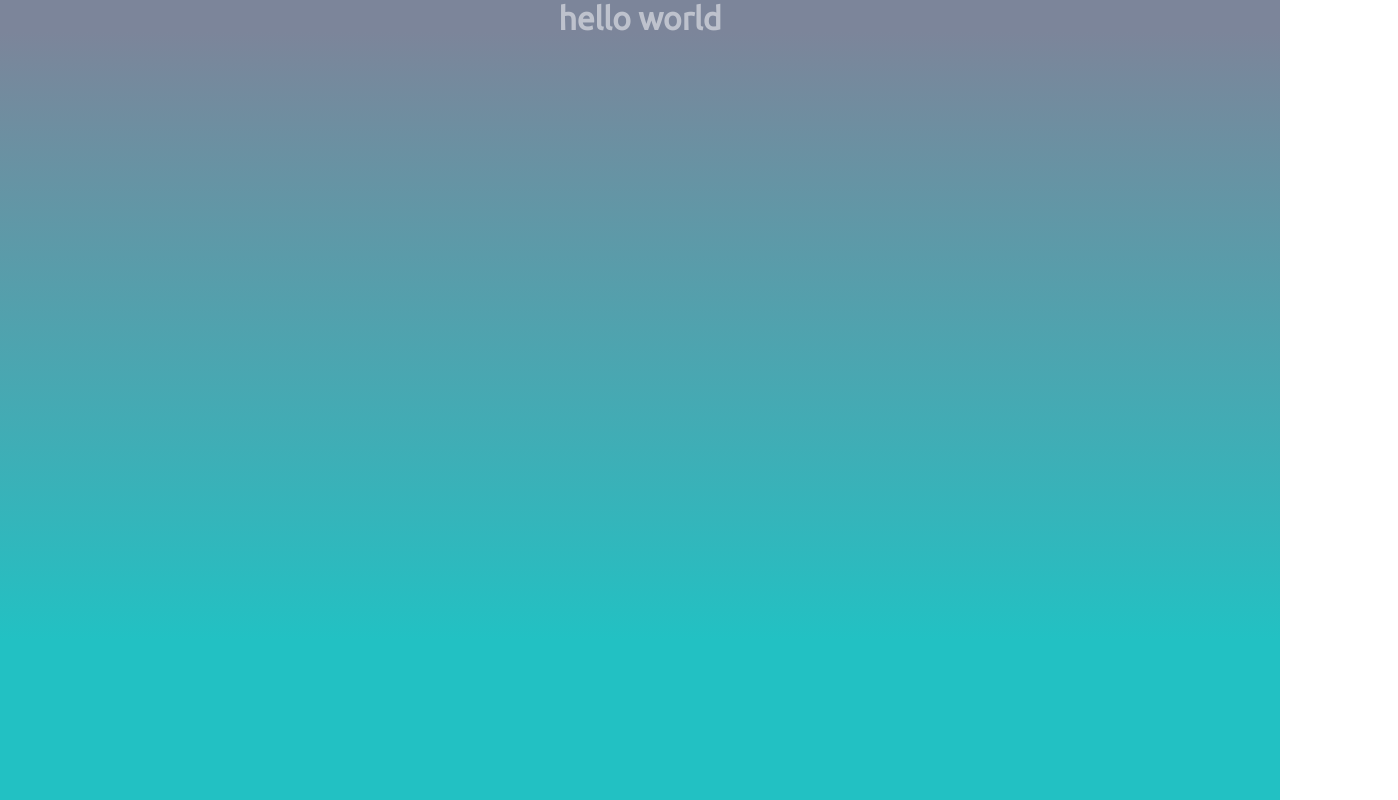
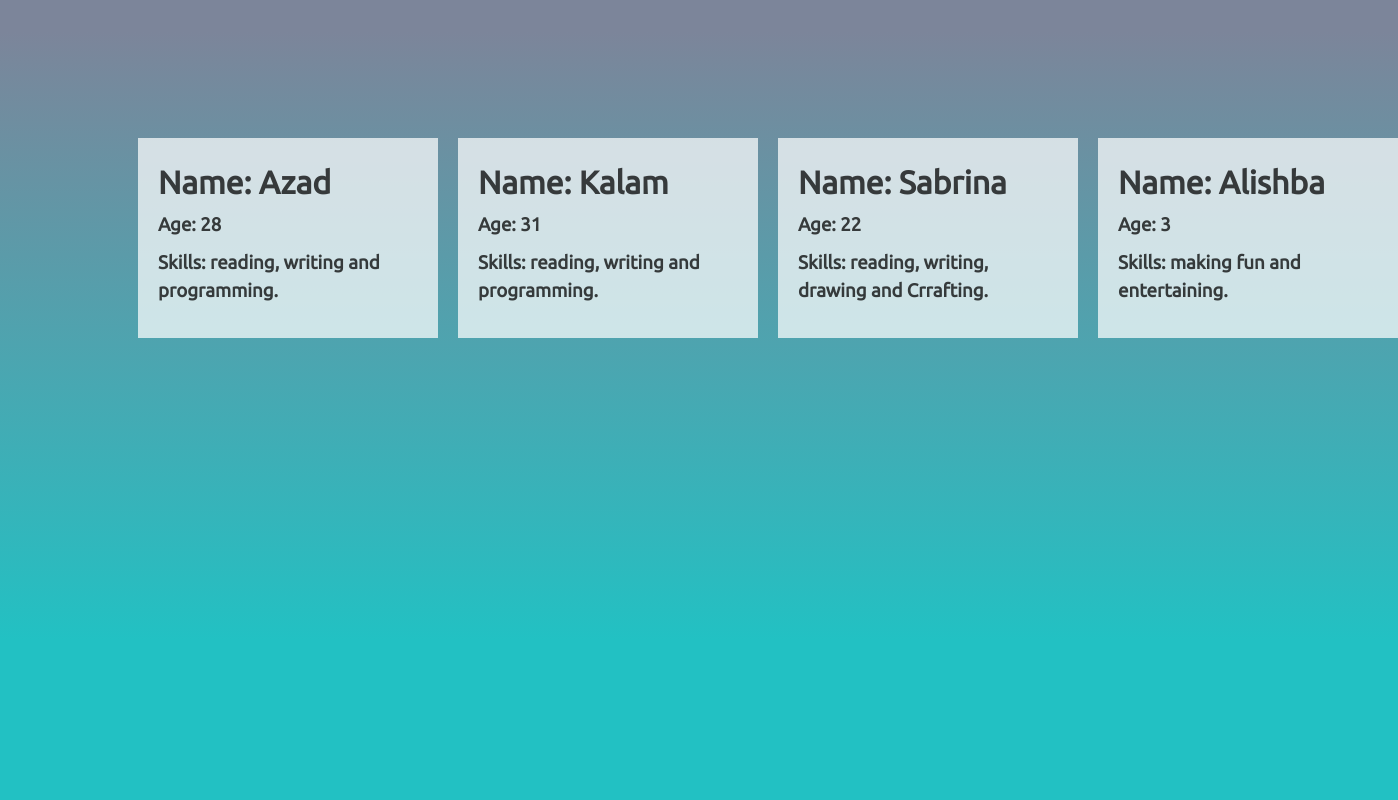
Before and after one commit to AbulKalamAZ/react-redux, a React (Create React App) app: page / in a window 1280 px wide. Shown: the whole page, 1398 px wide, since content can reach past the window. Built offline with nearby package versions, Linux system fonts and the light colour scheme.

Commit message:
props and list rendering covered

```diff
--- a/src/App.js
+++ b/src/App.js
@@ -1,12 +1,46 @@
 import React from "react";
 import "./App.scss";
 
-function App() {
-  return (
-    <div className="App">
-      <h1>hello world</h1>
-    </div>
-  );
+import User from "./components/user/User";
+
+class App extends React.Component {
+  state = {
+    users: [
+      {
+        name: "Azad",
+        age: "28",
+        skills: ["reading", "writing", "programming"],
+        id: 1,
+      },
+      {
+        name: "Kalam",
+        age: "31",
+        skills: ["reading", "writing", "programming"],
+        id: 2,
+      },
+      {
+        name: "Sabrina",
+        age: "22",
+        skills: ["reading", "writing", "drawing", "Crrafting"],
+        id: 3,
+      },
+      {
+        name: "Alishba",
+        age: "3",
+        skills: ["making fun", "entertaining"],
+        id: 4,
+      },
+    ],
+  };
+
+  render() {
+    const { users } = this.state;
+    return (
+      <div className="App">
+        <User users={users} />
+      </div>
+    );
+  }
 }
 
 export default App;
--- a/src/App.scss
+++ b/src/App.scss
@@ -2,7 +2,11 @@
 @import url("https://fonts.googleapis.com/css?family=Ubuntu&display=swap");
 
 .App {
-  text-align: center;
-  color: #ffffff81;
+  width: 100%;
+  height: auto;
+  padding: 10%;
+  display: flex;
+  justify-content: space-around;
+  color: #ffffffb0;
   font-family: "Ubuntu", sans-serif;
 }
--- /dev/null
+++ b/src/components/user/User.js
@@ -0,0 +1,31 @@
+import React from "react";
+import "./User.scss";
+
+export default function User(props) {
+  const { users } = props;
+
+  const formatSkills = (skills) => {
+    let str = "";
+
+    for (let i = 0; i < skills.length; i++) {
+      if (i === skills.length - 1) {
+        str += `${skills[i]}.`;
+      } else if (i === skills.length - 2) {
+        str += `${skills[i]} and `;
+      } else {
+        str += `${skills[i]}, `;
+      }
+    }
+
+    return str;
+  };
+  return users.map((user) => {
+    return (
+      <div className="user" key={user.id}>
+        <h1>Name: {user.name}</h1>
+        <h3>Age: {user.age}</h3>
+        <h3>Skills: {formatSkills(user.skills)}</h3>
+      </div>
+    );
+  });
+}
--- /dev/null
+++ b/src/components/user/User.scss
@@ -0,0 +1,21 @@
+.user {
+  min-width: 300px;
+  min-height: 200px;
+  padding: 20px;
+  margin: 10px;
+  display: flex;
+  flex-direction: column;
+  justify-content: flex-start;
+  align-items: flex-start;
+  background: #ffffffb7;
+  color: #000000be;
+  cursor: pointer;
+
+  h1 {
+    line-height: 1.5;
+  }
+  h3 {
+    line-height: 1.5;
+    margin: 5px 0;
+  }
+}
--- a/src/index.scss
+++ b/src/index.scss
@@ -1,6 +1,7 @@
 * {
   margin: 0;
   padding: 0;
+  box-sizing: border-box;
 }
 body {
   height: 100vh;
```
